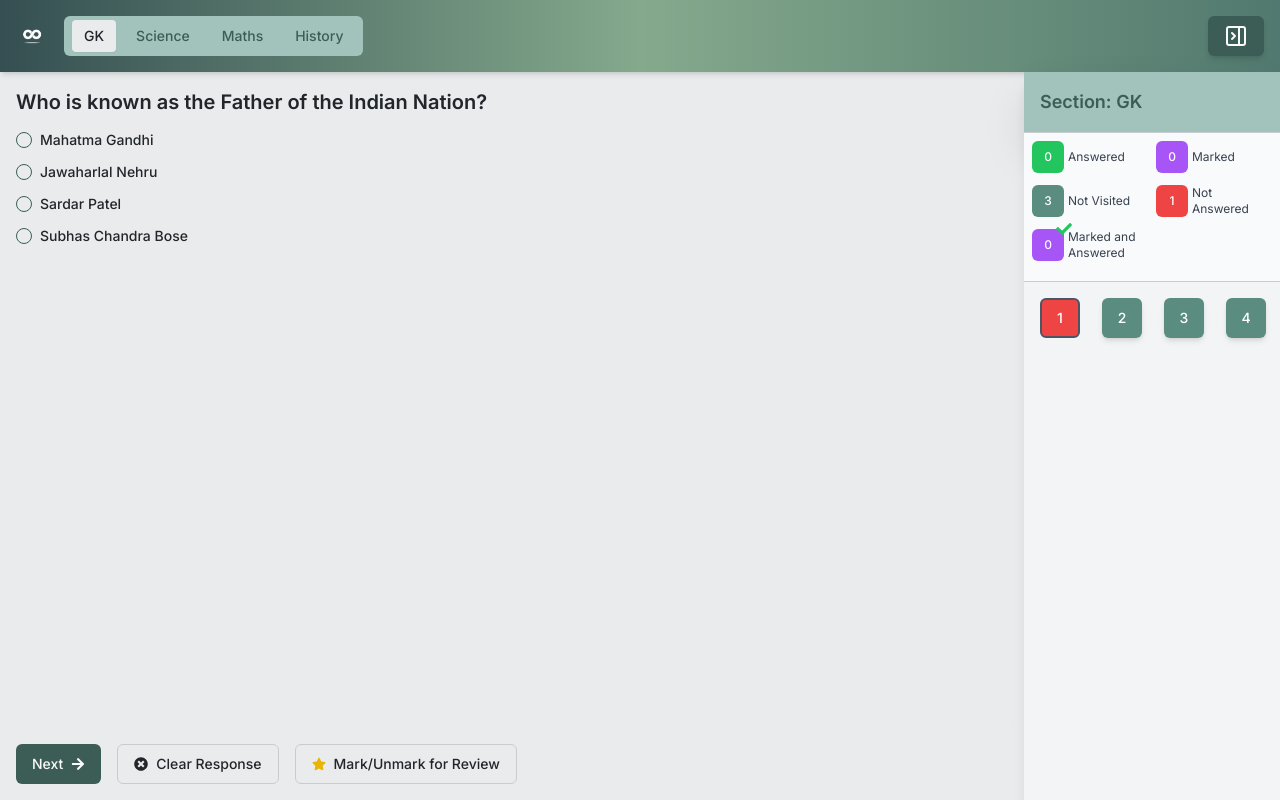
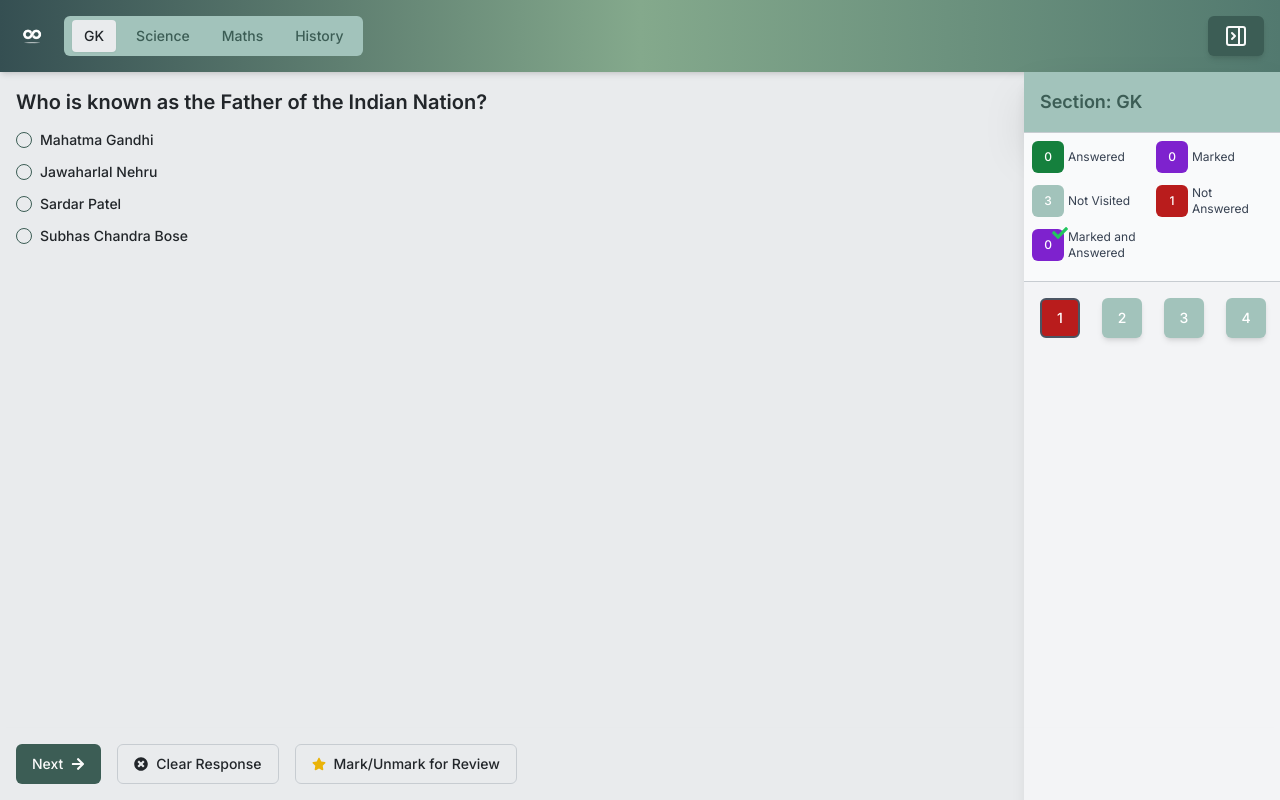
Before and after one commit to destx0/gquiz, a Next.js app: page /test in a window 1280 px wide. Built offline with nearby package versions, Linux system fonts and the light colour scheme.

Commit message:
made color pretty

```diff
--- a/src/components/QuestionDescription.jsx
+++ b/src/components/QuestionDescription.jsx
@@ -14,7 +14,7 @@ const QuestionDescription = ({
 			<div className="mb-2 grid grid-cols-2 gap-2 text-xs">
 				<div className="flex items-center mb-1">
 					<Button
-						className="w-8 h-8 text-xs bg-green-500 text-white cursor-default relative"
+						className="w-8 h-8 text-xs bg-green-700 text-white cursor-default relative"
 						onClick={() => {}}
 					>
 						{answeredCount}
@@ -23,7 +23,7 @@ const QuestionDescription = ({
 				</div>
 				<div className="flex items-center mb-1">
 					<Button
-						className="w-8 h-8 text-xs bg-purple-500 text-white cursor-default relative"
+						className="w-8 h-8 text-xs bg-purple-700 text-white cursor-default relative"
 						onClick={() => {}}
 					>
 						{markedCount}
@@ -32,7 +32,7 @@ const QuestionDescription = ({
 				</div>
 				<div className="flex items-center mb-1">
 					<Button
-						className="w-8 h-8 text-xs bg-secondary bg-opacity-50 text-white cursor-default relative"
+						className="w-8 h-8 text-xs bg-muted  text-white cursor-default relative"
 						onClick={() => {}}
 					>
 						{notVisitedCount}
@@ -41,7 +41,7 @@ const QuestionDescription = ({
 				</div>
 				<div className="flex items-center mb-1">
 					<Button
-						className="w-8 h-8 text-xs bg-red-500 text-white cursor-default relative"
+						className="w-8 h-8 text-xs bg-red-700 text-white cursor-default relative"
 						onClick={() => {}}
 					>
 						{notAnsweredCount}
@@ -50,11 +50,11 @@ const QuestionDescription = ({
 				</div>
 				<div className="flex items-center mb-1 relative">
 					<Button
-						className="w-8 h-8 text-xs bg-purple-500 text-white cursor-default relative"
+						className="w-8 h-8 text-xs bg-purple-700 text-white cursor-default relative"
 						onClick={() => {}}
 					>
 						{markedAndAnsweredCount}
-						<FaCheck className="absolute top-0 right-0 transform translate-x-1/2 -translate-y-1/2 w-4 h-4 text-green-500" />
+						<FaCheck className="absolute top-1 right-1 transform translate-x-1/2 -translate-y-1/2 w-4 h-4 text-green-500" />
 					</Button>
 					<span className="ml-1 text-gray-700">
 						Marked and Answered
--- a/src/components/QuestionNavigation.jsx
+++ b/src/components/QuestionNavigation.jsx
@@ -19,15 +19,15 @@ const QuestionNavigation = ({
 					const isFlagged = flaggedQuestions[index];
 					const isActive = currentQuestionIndex === index;
 
-					let bgColor = "bg-secondary bg-opacity-50"; // Not Visited with transparency
+					let bgColor = "bg-muted"; // Not Visited with transparency
 					if (isSelected && isFlagged) {
-						bgColor = "bg-purple-500"; // Marked and Answered
+						bgColor = "bg-purple-700"; // Marked and Answered
 					} else if (isSelected) {
-						bgColor = "bg-green-500"; // Answered
+						bgColor = "bg-green-700"; // Answered
 					} else if (isFlagged) {
-						bgColor = "bg-purple-500"; // Marked
+						bgColor = "bg-purple-700"; // Marked
 					} else if (isVisited) {
-						bgColor = "bg-red-500"; // Visited but not answered
+						bgColor = "bg-red-700"; // Visited but not answered
 					}
 
 					return (
@@ -41,7 +41,7 @@ const QuestionNavigation = ({
 							}`}
 						>
 							{isSelected && isFlagged && (
-								<FaCheck className="absolute top-0 right-0 transform translate-x-1/2 -translate-y-1/2 w-2 h-2 text-green-500" />
+								<FaCheck className="absolute top-2 right-1 transform translate-x-1/2 -translate-y-1/2 w-5 h-5 text-green-500" />
 							)}
 							{index + 1}
 						</Button>
```
